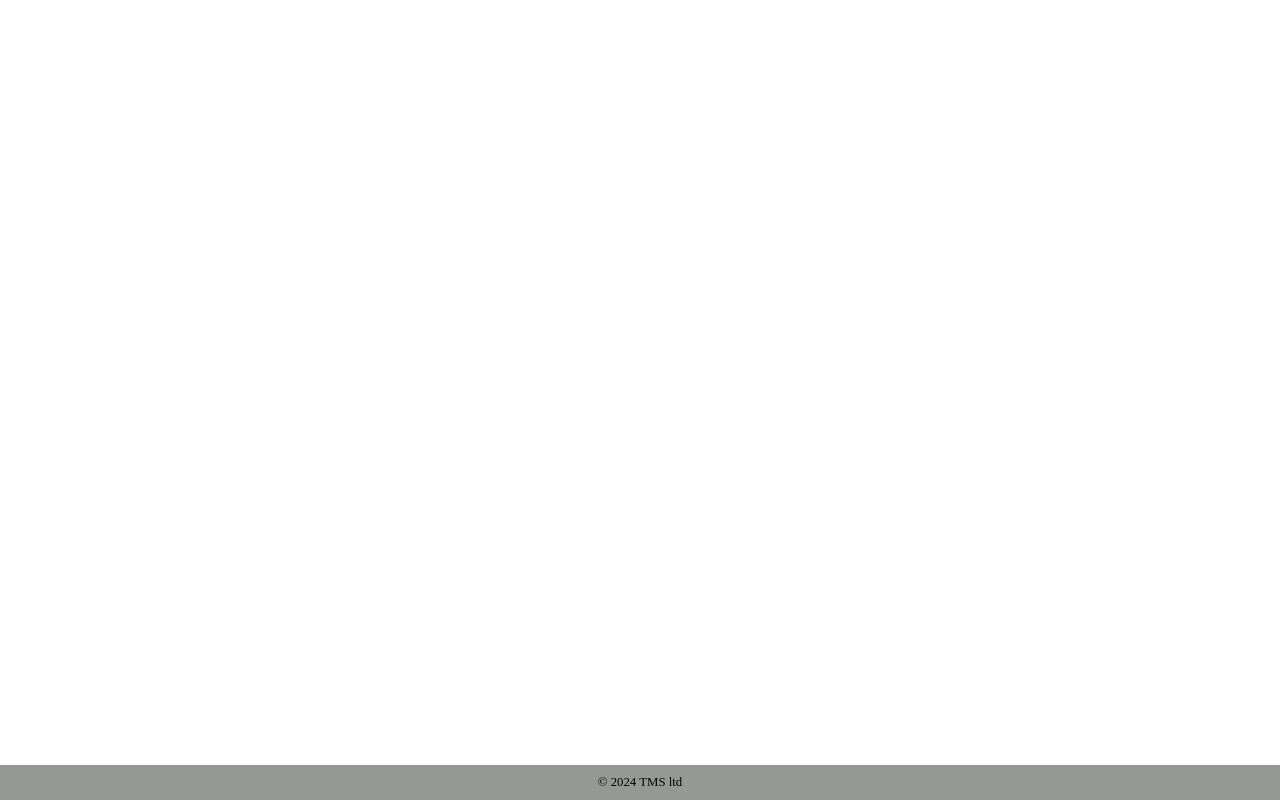
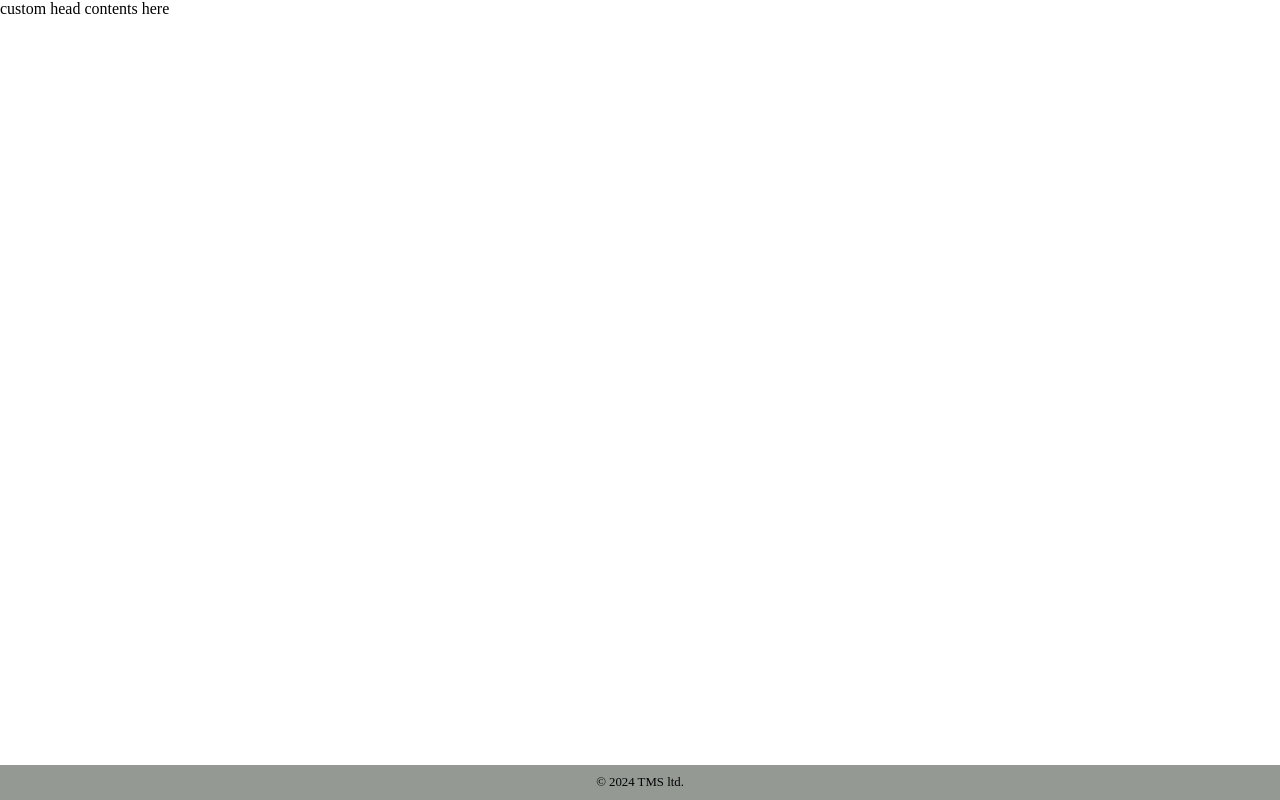
Before and after one commit to Sovietsupporter69/Tenant-landlord-system, a PHP site: page /private/document_template.php in a window 1280 px wide. Run offline with PHP 8.4, Linux system fonts and the light colour scheme.

Commit message:
add new properties to the header

```diff
--- a/htdocs/private/banners/footer.php
+++ b/htdocs/private/banners/footer.php
@@ -1,5 +1,5 @@
 <div class="footerContainer">
     <footer>
-        <div>&copy; <?php echo date("Y"); ?> TMS ltd</div>
+        <div>&copy; <?php echo date("Y"); ?> TMS ltd.</div>
     </footer>
 </div>
--- a/htdocs/private/banners/landlord.php
+++ b/htdocs/private/banners/landlord.php
@@ -2,8 +2,8 @@
     <header>
         <div class="bannerContainer">
             <div>
-                <a href="/"><span class="material-symbols-outlined">home</span>
-                    <p>Home</p>
+                <a href="/">
+                    <span class="material-symbols-outlined">home</span><p>Home</p>
                 </a>
             </div>
 
--- a/htdocs/private/document_head.php
+++ b/htdocs/private/document_head.php
@@ -8,6 +8,7 @@
     <?php
         if (defined("special_css"))    { echo('<link rel="stylesheet" href="'.constant("special_css").'">');   }
         if (defined("special_script")) { echo('<script src="'.constant("special_script").'" defer></script>'); }
+        if (defined("header-content")) { echo(constant("header-content")); }
     ?>
 
     <link rel="stylesheet" href="https://fonts.googleapis.com/css2?family=Material+Symbols+Outlined:opsz,wght,FILL,GRAD@24,400,0,0" />
--- a/htdocs/private/document_template.php
+++ b/htdocs/private/document_template.php
@@ -5,6 +5,7 @@
 define("title", "document title here");
 define("special_css", "page specific css");
 define("special_script", "page specific script");
+define("header-content", "custom head contents here");
 
 require_once($_SERVER["DOCUMENT_ROOT"]."/private/document_head.php");
 ?>
```
